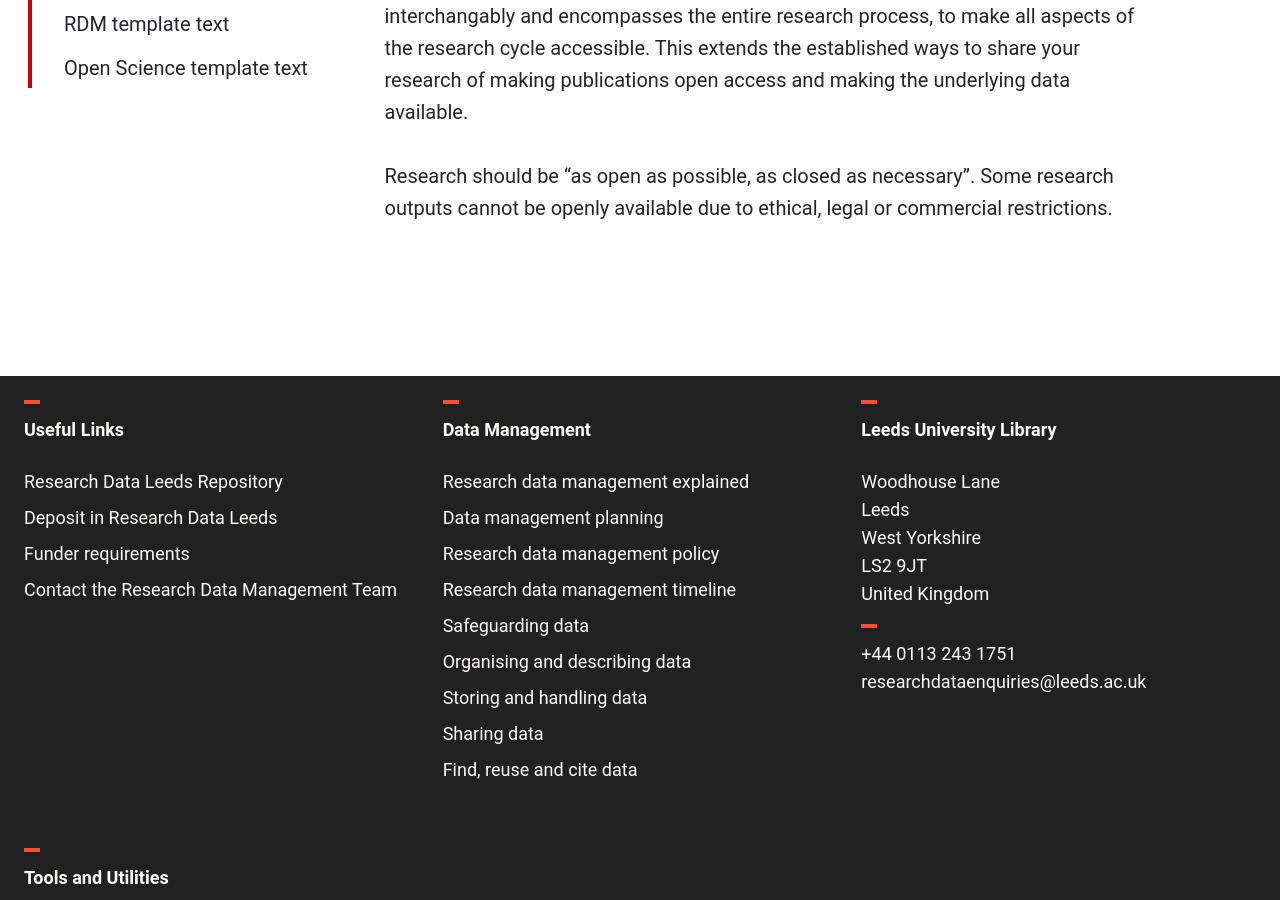
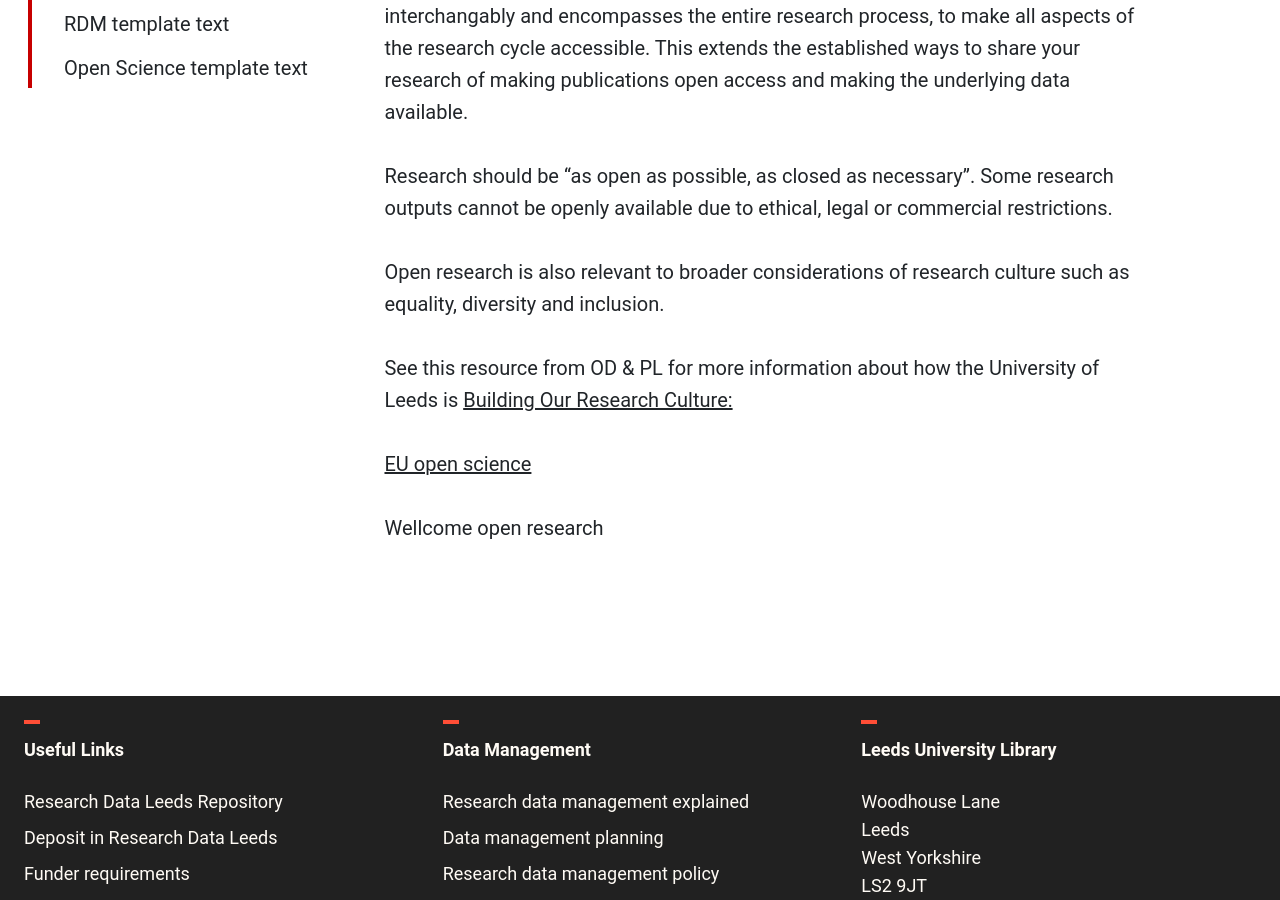
Before and after one commit to uol-library/rdl-handbook, a Jekyll site: the page built from pages/open-research/index.md, in a window 1280 px wide and 900 px high, scrolled down 534 px. Built offline with Jekyll 4.4.1, drawn with Linux system fonts in a browser that asks for light colours; some web fonts are replaced.

Commit message:
Update index.md

```diff
--- a/pages/open-research/index.md
+++ b/pages/open-research/index.md
@@ -9,3 +9,11 @@ permalink: /open-research/
 The terms open science, open research and open scholarship are often used interchangably and encompasses the entire research process, to make all aspects of the research cycle accessible. This extends the established ways to share your research of making publications open access and making the underlying data available.
 
 Research should be “as open as possible, as closed as necessary”. Some research outputs cannot be openly available due to ethical, legal or commercial restrictions.
+
+Open research is also relevant to broader considerations of research culture such as equality, diversity and inclusion.
+
+See this resource from OD & PL for more information about how the University of Leeds is [Building Our Research Culture:](https://sway.office.com/ggnNs62UTA9F6GuW)
+
+[EU open science](https://handbook.researchdata.leeds.ac.uk/open-research/eu-open-science/)
+
+Wellcome open research
```
